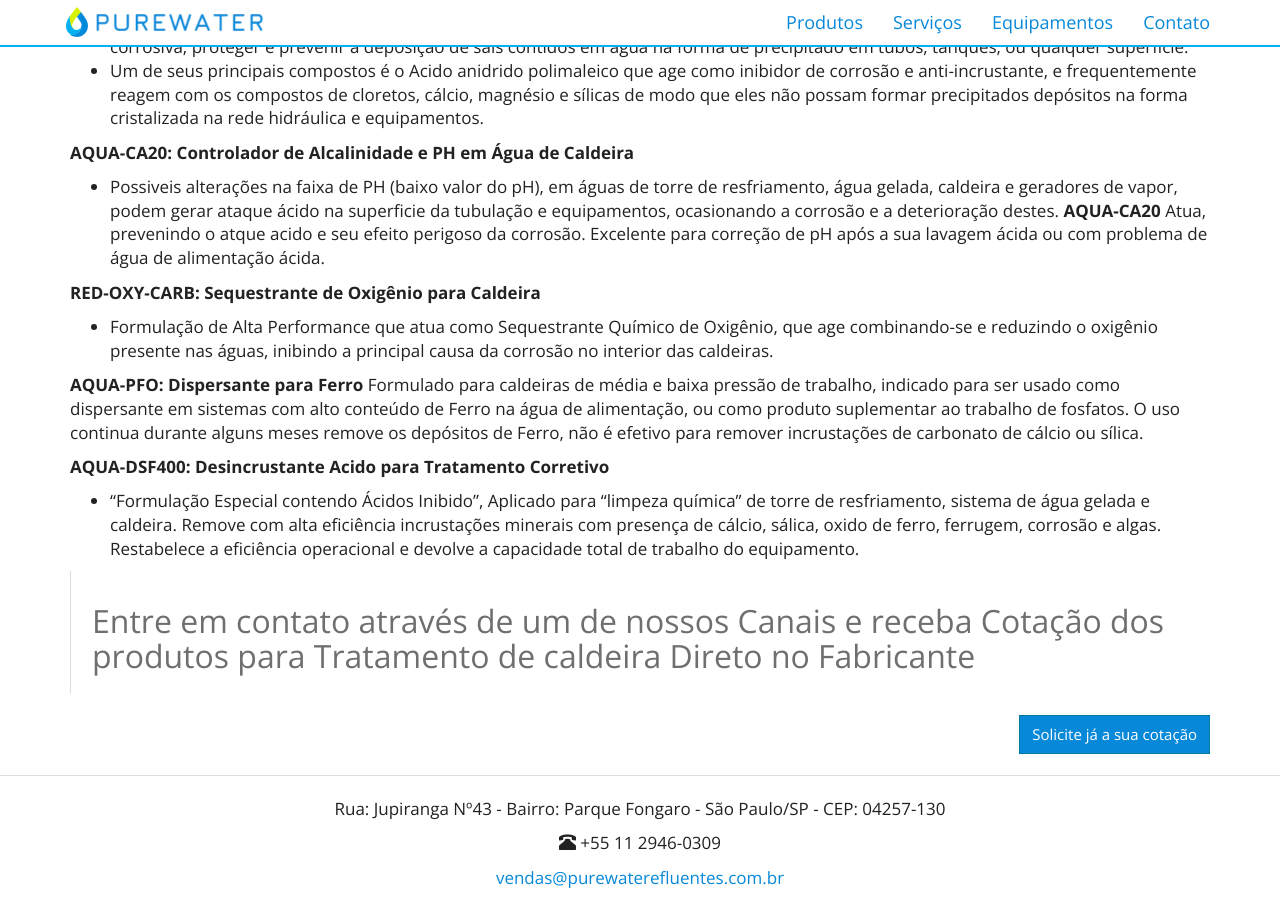
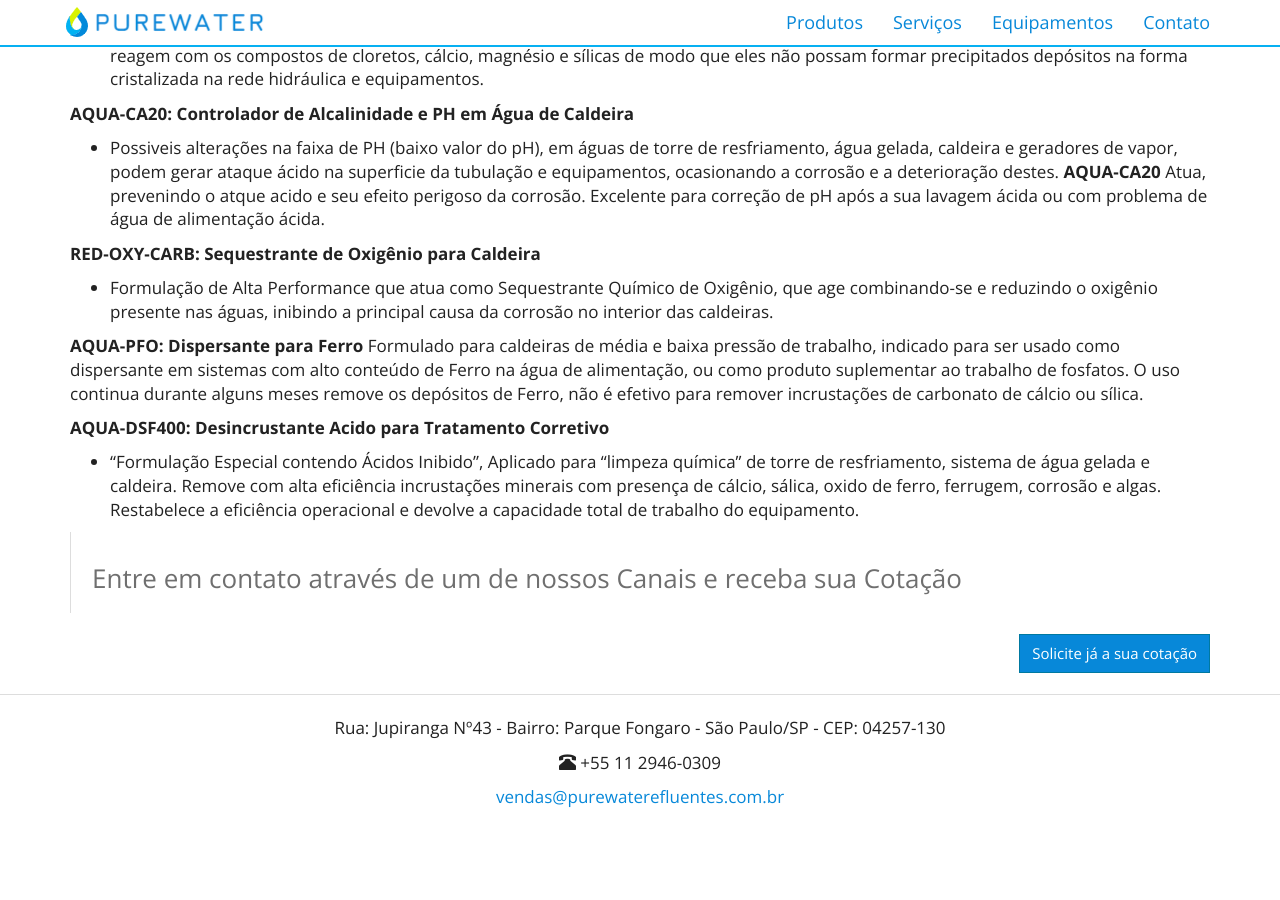
Before and after one commit to purewaterefluentes/purewaterefluentes.github.io, a Jekyll site: the page built from produtos/produtos_para_tratamento_de_Caldeiras.md, in a window 1280 px wide and 900 px high, scrolled down 1009 px. Built offline with Jekyll 4.4.1, drawn with Linux system fonts in a browser that asks for light colours; nearby versions of some CDN libraries; library files that are not in the unit come from our copies; after the commit the page ends 1828 px from its top, so only the background shows below that.

Commit message:
Update produtos_para_tratamento_de_Caldeiras.md

```diff
--- a/produtos/produtos_para_tratamento_de_Caldeiras.md
+++ b/produtos/produtos_para_tratamento_de_Caldeiras.md
@@ -10,7 +10,7 @@
 
 ### **Fabricação de Toda Linha de Produtos para Caldeira**
 
->
+
 **AQUA-238: Anti-Incrustante para Caldeiras**
 - Solúvel em água, alta performance contra à formação de sedimentos, depósitos e incrustações em caldeiras, promove reações de precipitação, condicionando a lama para fácil remoção.
 
@@ -36,4 +36,4 @@
 - "Formulação Especial contendo Ácidos Inibido”, Aplicado para “limpeza química” de torre de resfriamento, sistema de água gelada e caldeira. Remove com alta eficiência incrustações minerais com presença de cálcio, sálica, oxido de ferro, ferrugem, corrosão e algas. Restabelece a eficiência operacional e devolve a capacidade total de trabalho do equipamento.
 
 >
-## Entre em contato através de um de nossos Canais e receba Cotação dos produtos para Tratamento de caldeira Direto no Fabricante
+### Entre em contato através de um de nossos Canais e receba sua Cotação
```
